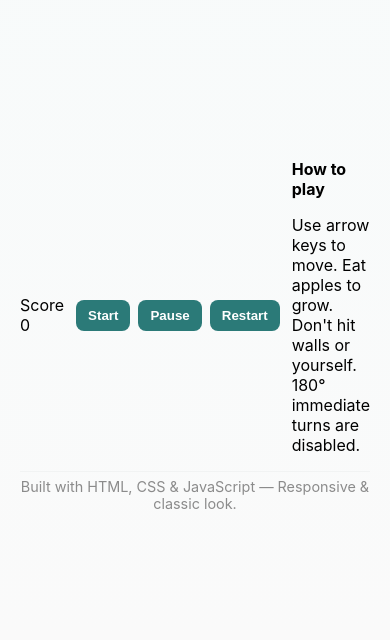
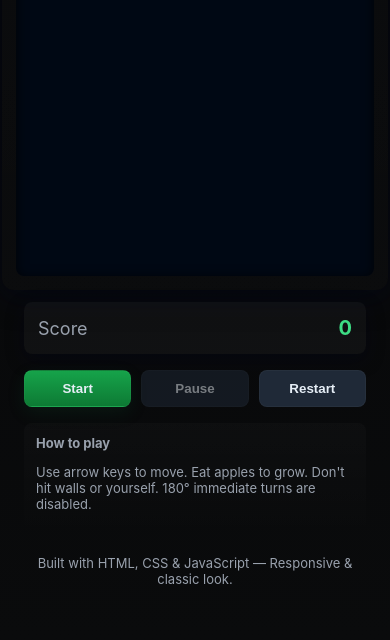
Before and after one commit to richa27gpt/Snakes-Game, a plain HTML site: page index.html in a window 390 px wide. Shown: the part 204-844 px from the top of the page. Drawn offline with Linux system fonts and the light colour scheme.

Commit message:
Refactor styles for improved design and layout
Updated CSS variables and styles for improved design and responsiveness.

```diff
--- a/styles.css
+++ b/styles.css
@@ -1,126 +1,173 @@
 :root{
-  --bg:#fafafa;
-  --panel:#ffffff;
-  --accent:#2b7a78;
-  --muted:#8b8b8b;
-  --snake:#2b7a78;
-  --snake-head:#154f4d;
-  --food:#d9534f;
-  --shadow: 0 6px 18px rgba(16,24,40,0.06);
+  --bg: #0b0b0d;
+  --panel: #0f1720;
+  --muted: #99a1ad;
+  --accent: #3ddc84;
+  --primary: #16a34a;
+  --btn-bg: #1f2937;
+  --glass: rgba(255,255,255,0.03);
 }
 
 *{box-sizing:border-box}
-html,body{height:100%;margin:0;font-family:Inter, "Segoe UI", Roboto, system-ui, -apple-system, "Helvetica Neue", Arial;}
-body{background:linear-gradient(180deg, #f7fbfb 0%, var(--bg) 100%); display:flex; align-items:center; justify-content:center; padding:24px;}
+html,body,#game{height:100%}
+body{
+  margin:0;
+  font-family: Inter, ui-sans-serif, system-ui, -apple-system, "Segoe UI", Roboto, "Helvetica Neue", Arial;
+  background: linear-gradient(180deg, #050608 0%, #0a0b0c 100%);
+  color:#e6eef6;
+  -webkit-font-smoothing:antialiased;
+  -moz-osx-font-smoothing:grayscale;
+  min-height:100vh;
+  display:flex;
+  align-items:center;
+  justify-content:center;
+  padding:24px;
+}
 
-.container{
+/* App layout */
+.app{
   width:100%;
-  max-width:920px;
-  background:var(--panel);
+  max-width:1100px;
+  margin:0 auto;
+}
+
+.title{
+  margin:0 0 16px 0;
+  font-weight:600;
+  letter-spacing:0.5px;
+  color:#e6f3ea;
+  text-align:center;
+}
+
+/* Game wrapper */
+.game-wrap{
+  display:flex;
+  gap:20px;
+  align-items:flex-start;
+  justify-content:center;
+  flex-wrap:wrap;
+}
+
+/* Canvas container keeps canvas centered and responsive */
+.canvas-container{
+  background: linear-gradient(180deg, rgba(255,255,255,0.02), rgba(255,255,255,0.01));
   border-radius:12px;
-  padding:20px;
-  box-shadow:var(--shadow);
+  padding:14px;
+  box-shadow: 0 6px 30px rgba(2,6,23,0.6);
+  display:flex;
+  align-items:center;
+  justify-content:center;
+}
+
+/* Style the canvas itself */
+canvas#game{
+  display:block;
+  background: radial-gradient(circle at 10% 10%, rgba(255,255,255,0.02), transparent 10%), #000814; /* subtle depth */
+  border-radius:8px;
+  width: min(86vw, 640px);
+  height: min(86vw, 640px); /* square canvas responsive */
+  max-width:640px;
+  max-height:640px;
+  box-shadow: inset 0 2px 12px rgba(0,0,0,0.8);
+  image-rendering: optimizeSpeed;
+}
+
+/* Controls panel */
+.controls{
+  width:280px;
+  max-width:90vw;
   display:flex;
   flex-direction:column;
-  gap:18px;
+  gap:16px;
+  align-items:stretch;
 }
 
-.header{
+.scoreboard{
+  background:var(--glass);
+  border-radius:8px;
+  padding:14px;
   display:flex;
   justify-content:space-between;
   align-items:center;
-  gap:12px;
-}
-.header h1{
-  margin:0;
-  font-size:1.25rem;
-  color:#07363b;
-}
-.controls{
-  display:flex;
-  align-items:center;
-  gap:12px;
-}
-.score{
-  padding:8px 12px;
-  border-radius:10px;
-  background:rgba(11,33,33,0.04);
   color:var(--muted);
-  font-weight:600;
+  font-size:18px;
+  box-shadow: 0 6px 18px rgba(2,6,23,0.4);
 }
 
-.buttons{display:flex; gap:8px;}
+.scoreboard #score{
+  color:var(--accent);
+  font-weight:700;
+  font-size:20px;
+}
+
+/* Buttons */
+.buttons{
+  display:flex;
+  gap:10px;
+}
+
 .btn{
-  background:var(--accent);
-  color:white;
-  border:none;
-  padding:8px 12px;
+  background:var(--btn-bg);
+  border:1px solid rgba(255,255,255,0.03);
+  color:#e6eef6;
+  padding:10px 12px;
   border-radius:8px;
   cursor:pointer;
   font-weight:600;
-  transition:transform .08s ease, box-shadow .08s;
+  flex:1;
+  transition:transform .08s ease, background .12s ease;
 }
 .btn:active{transform:translateY(1px)}
-.btn.secondary{
-  background:transparent;
-  color:var(--accent);
-  border:1px solid rgba(43,122,120,0.12);
+.btn[disabled]{opacity:.5; cursor:not-allowed}
+.btn.primary{
+  background: linear-gradient(180deg,var(--primary), #0d7a34);
+  box-shadow: 0 6px 18px rgba(16,120,64,0.12);
 }
 
-.game-area{
-  display:flex;
-  justify-content:center;
-  align-items:center;
-  position:relative;
-  gap:12px;
+/* Instructions */
+.instructions{
+  background: linear-gradient(180deg, rgba(255,255,255,0.02), transparent);
+  padding:12px;
+  border-radius:8px;
+  color:var(--muted);
+  font-size:13px;
 }
 
-/* responsive canvas sizing while preserving internal resolution */
-#gameCanvas{
-  max-width:90vmin;
-  width:100%;
-  height:auto;
-  border-radius:8px;
-  background:linear-gradient(180deg,#ffffff, #f4f9f9);
-  box-shadow: 0 8px 24px rgba(11,33,33,0.06), inset 0 1px 0 rgba(255,255,255,0.4);
-  border:1px solid rgba(11,33,33,0.04);
-  display:block;
-}
-
-/* Overlay for game over */
+/* Game Over overlay */
 .overlay{
   position:absolute;
   inset:0;
   display:flex;
   align-items:center;
   justify-content:center;
-  background:rgba(4,12,12,0.35);
-  border-radius:8px;
+  pointer-events:auto;
+  background:linear-gradient(180deg, rgba(2,6,23,0.6), rgba(2,6,23,0.6));
 }
 .overlay.hidden{display:none}
-.overlay-content{
-  background:var(--panel);
-  padding:18px 22px;
-  border-radius:10px;
-  box-shadow:var(--shadow);
+.overlay-card{
+  background: linear-gradient(180deg,#061018, #07202a);
+  color:#e9fbf0;
+  padding:18px;
+  border-radius:12px;
+  width:300px;
   text-align:center;
-  color:#063939;
+  box-shadow:0 10px 40px rgba(2,6,23,0.6);
 }
-.overlay-content #overlayMessage{
-  font-size:1.1rem;
-  margin-bottom:10px;
-  font-weight:700;
-}
+.overlay-buttons{margin-top:12px; display:flex; justify-content:center; gap:8px}
+.overlay-card h2{margin:0 0 8px 0}
+.overlay-card p{margin:0; color:var(--muted)}
+
+/* Footer */
 .footer{
+  margin-top:18px;
+  color:var(--muted);
   text-align:center;
-  color:var(--muted);
-  font-size:0.9rem;
-  padding-top:6px;
-  border-top:1px solid rgba(11,33,33,0.03);
+  font-size:13px;
 }
 
-@media (max-width:520px){
-  .container{padding:14px}
-  .header h1{font-size:1rem}
-  .score{font-size:0.9rem}
+/* Responsive tweaks */
+@media (max-width:760px){
+  .game-wrap{gap:12px}
+  .controls{width:100%}
+  canvas#game{width:92vw; height:92vw}
 }
```
